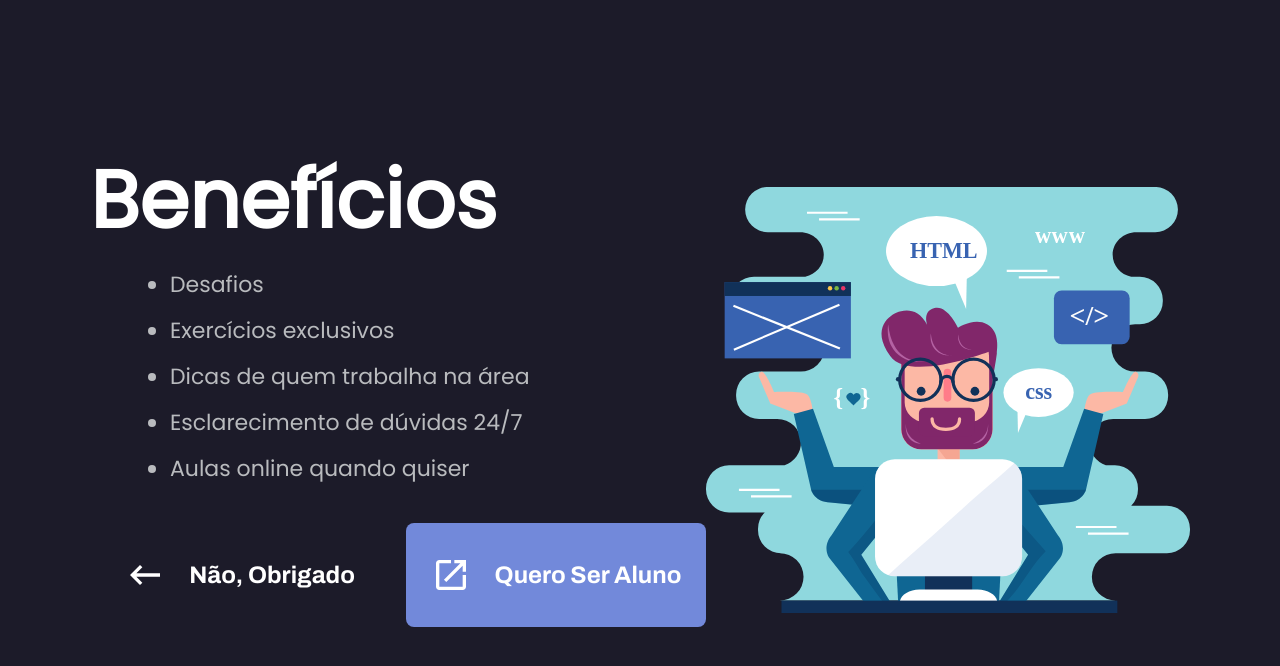
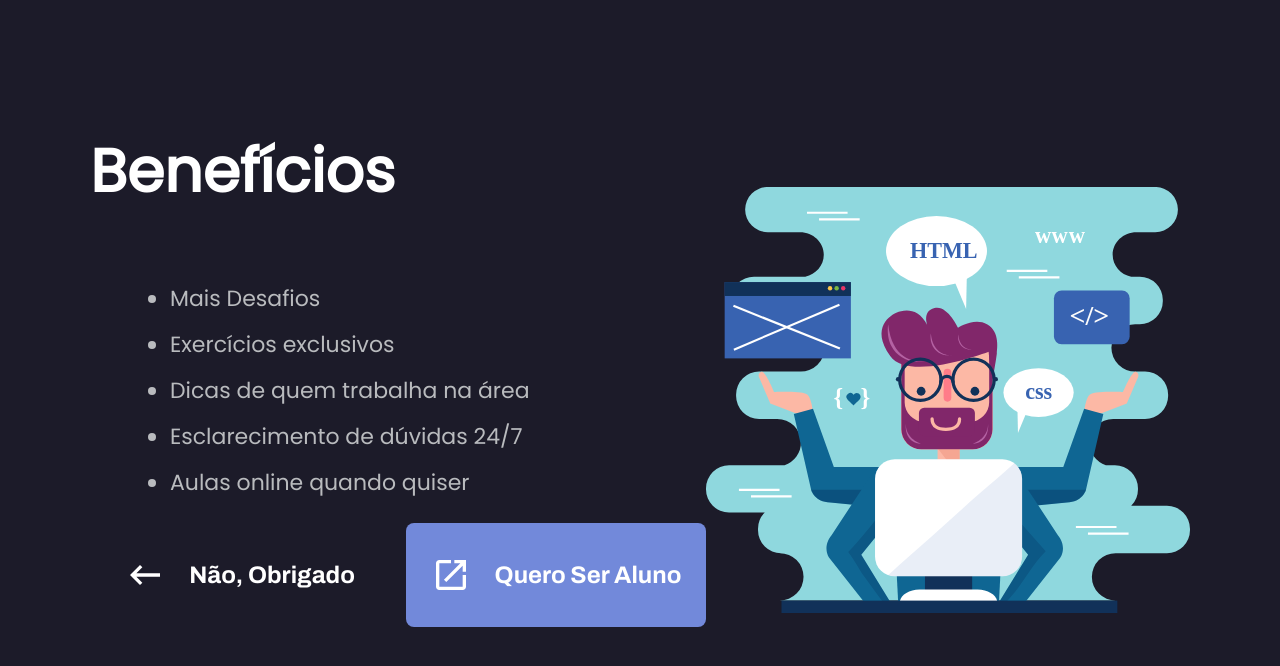
Before and after one commit to TaylorHo/cursos, a React (Create React App) app: page /ser-aluno in a window 1280 px wide. Shown: the top 666 px of the page. Built offline with nearby package versions, Linux system fonts and the light colour scheme.

Commit message:
Melhorias no Layout

```diff
--- a/src/pages/Estudar/styles.css
+++ b/src/pages/Estudar/styles.css
@@ -18,7 +18,7 @@ font-size: 2em;
 .fa {
 position: relative;
 display: table-cell;
-width: 60px;
+width: 85px;
 height: 36px;
 text-align: center;
 vertical-align: middle;
@@ -41,7 +41,7 @@ top:0;
 bottom:0;
 height:100%;
 left:0;
-width:60px;
+width:75px;
 overflow:hidden;
 -webkit-transition:width 0.1s linear;
 transition:width 0.1s linear;
--- a/src/pages/SerAluno/index.tsx
+++ b/src/pages/SerAluno/index.tsx
@@ -16,14 +16,14 @@ function SerAluno() {
             <div className="logo-container">
                 <h1>Benefícios</h1>
                 <ul>
-                  <li>Desafios</li>
+                  <li>Mais Desafios</li>
                   <li>Exercícios exclusivos</li>
                   <li>Dicas de quem trabalha na área</li>
                   <li>Esclarecimento de dúvidas 24/7</li>
                   <li>Aulas online quando quiser</li>
                 </ul>
             </div>
-            <img src={landingImg} alt="Plataforma de estudos." className="hero-image"/>
+            <img src={landingImg} alt="Plataforma de estudos." className="hero-image-ser-aluno"/>
             <div className="buttons-container">
                 <Link to="/" className="voltar">
                     <img src={iconeVoltar} alt="Estudar"/>
--- a/src/pages/SerAluno/styles.css
+++ b/src/pages/SerAluno/styles.css
@@ -10,8 +10,9 @@
   background: var(--color-primary);
 }
 
-.hero-image {
+.hero-image-ser-aluno {
   width: 100%;
+  display: none;
 }
 
 .logo-container {
@@ -20,7 +21,7 @@
 }
 
 .logo-container h1 {
-  font-size: 8rem;
+  font-size: 6rem;
   color: var(--color-title-in-primary);
 }
 
@@ -28,8 +29,9 @@
   font-weight: 500;
   font-size: 2.2rem;
   line-height: 4.6rem;
-  margin-top: 0.2rem;
+  margin-top: 6rem;
   margin-left: 8rem;
+  text-align: initial;
 }
 
 .buttons-container {
@@ -101,10 +103,11 @@
       text-align: initial;
       font-size: 3.2rem;
   }
-  .hero-image {
+  .hero-image-ser-aluno {
       grid-area: hero;
       justify-self: end;
       align-self: center;
+      display: block;
   }
   .buttons-container {
       grid-area: buttons;
```
